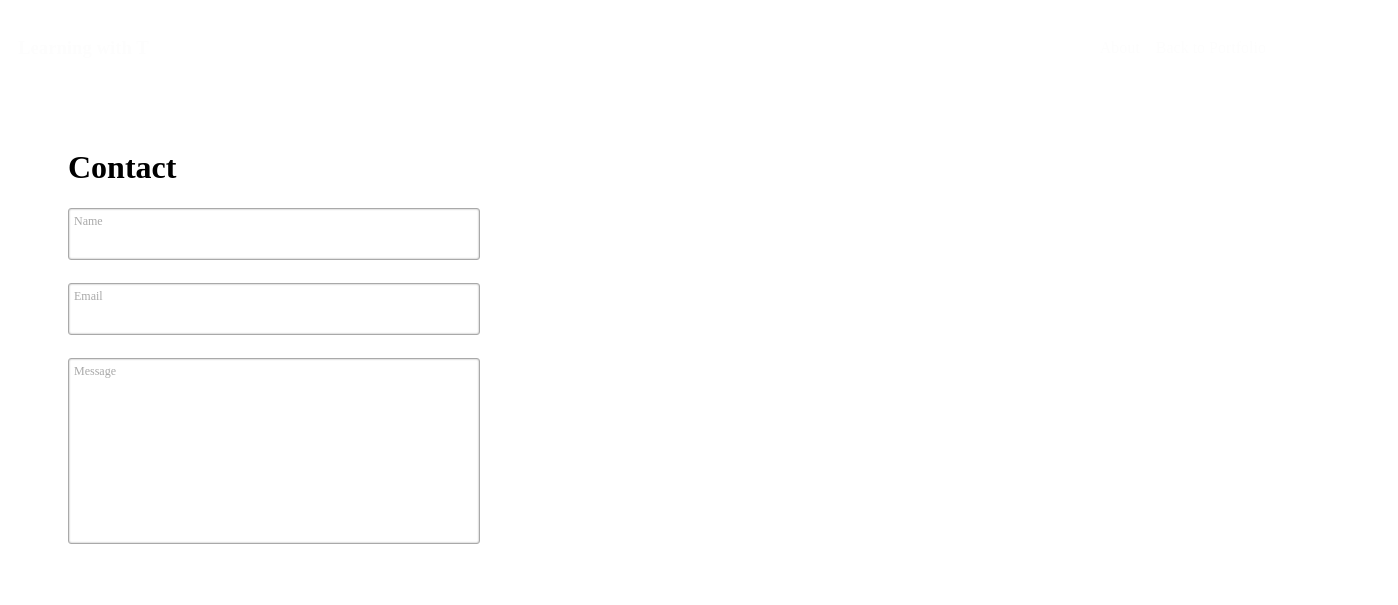
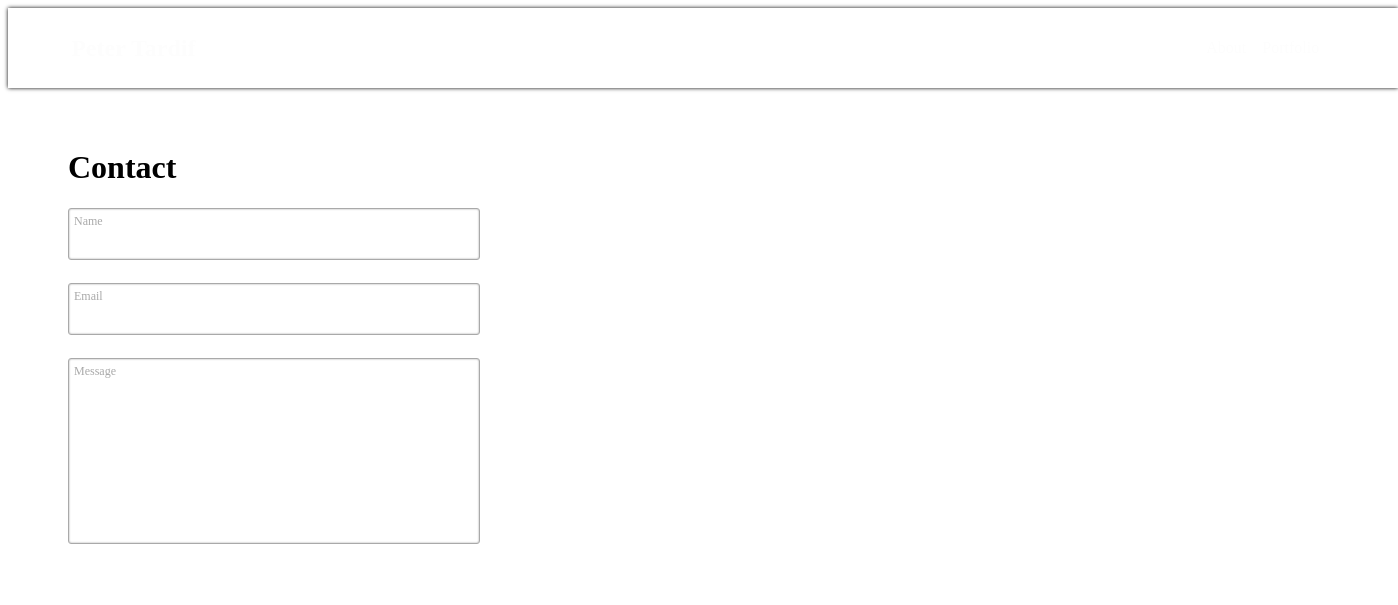
Before and after one commit to petertardif/tardif-blog, a Gatsby site: page /contact in a window 1280 px wide. Shown: the whole page, 1398 px wide, since content can reach past the window. Built offline with nearby package versions, Linux system fonts and the light colour scheme; Gatsby itself is replaced by a stand-in of ours.

Commit message:
updated styles and added styled components to header

```diff
--- a/gatsby-config.js
+++ b/gatsby-config.js
@@ -2,8 +2,8 @@ const path = require(`path`)
 
 module.exports = {
   siteMetadata: {
-    title: `Learning with T`,
-    titleTemplate: `%s · Peter Tardif's Blogg- Full Stack Developer`,
+    title: `Peter Tardif`,
+    titleTemplate: `%s · Peter Tardif - Full Stack Developer`,
     description: `The Ideas, thoughts, and words of Full Stack Developer, Peter Tardif`,
     url: `https://blog.petertardif.com`,
     featuredImage: `/images/PeterTardif.jpeg`,
--- a/src/components/header.js
+++ b/src/components/header.js
@@ -1,11 +1,60 @@
 import React from 'react';
-import styles from "../styles/header.module.css"
 import { Link, useStaticQuery, graphql } from 'gatsby';
+import styled from 'styled-components';
+
+const HeaderContainer = styled.header`
+  background-color: var(--first-color);
+  display: flex;
+  justify-content: space-between;
+  align-items: center;
+  height: 5rem;
+  margin: 0;
+  padding: 0 5%;
+  width: 100%;
+  flex: 0 0 auto;
+  box-shadow: 0px 0px 4px black;
+
+  & ul {
+    display: flex;
+    list-style: none;
+    margin: 0;
+    padding-inline-start: 0px;
+  }
+
+  & h2 {
+    display: inline;
+  }
+
+  & ul > a {
+    color: rgb(253, 253, 253);
+    display: inline-block;
+    margin-right: 1rem;
+    text-decoration: none;
+  }
+
+  & .link {
+    background-image: none;
+    color: rgb(253, 253, 253);
+    text-decoration: none;
+    text-shadow: none;
+  }
+
+  & .listlink {
+    color: rgb(253, 253, 253);
+    display: inline-block;
+    margin-right: 1rem;
+    text-decoration: none;
+  }
+
+  & .listlink:hover, .link:hover {
+    color: var(--fifth-color);
+  }
+`;
 
 export default function Header() {
   const ListLink = props => (
     <li >
-      <Link to={props.to} className={styles.listlink} >{props.children}</Link>
+      <Link to={props.to} className="listlink" >{props.children}</Link>
     </li>
   )
 
@@ -22,14 +71,14 @@ export default function Header() {
   )
 
   return (
-    <header className={styles.header}>
-      <Link to="/" className={styles.link}>
-        <h3 className={styles.h3}> {data.site.siteMetadata.title} </h3>
+    <HeaderContainer>
+      <Link to="/" className="link">
+        <h2> {data.site.siteMetadata.title} </h2>
       </Link>
-      <ul className={styles.ul} >
+      <ul >
         <ListLink to="/about/">About</ListLink>
-        <a className={styles.listlink} href="https://www.petertardif.com/">Back to Portfolio</a>
+        <a className="listlink" href="https://www.petertardif.com/">Portfolio</a>
       </ul>
-    </header>
+    </HeaderContainer>
   )
 }
--- a/src/styles/header.module.css
+++ /dev/null
@@ -1,40 +0,0 @@
-.header {
-  background-color: var(--first-color);
-  display: flex;
-  justify-content: space-between;
-  align-items: center;
-  height: 5rem;
-  margin: 0;
-  padding-left: 10px;
-  width: 100%;
-  flex: 0 0 auto;
-}
-
-ul {
-  display: flex;
-  list-style: none;
-  margin: 0;
-  padding-inline-start: 0px;
-}
-
-.link {
-  background-image: none;
-  color: rgb(253, 253, 253);
-  text-decoration: none;
-  text-shadow: none;
-}
-
-.listlink {
-  color: rgb(253, 253, 253);
-  display: inline-block;
-  margin-right: 1rem;
-  text-decoration: none;
-}
-
-.listlink:hover, .link:hover {
-  color: var(--fifth-color);
-}
-
-.h3 {
-  display: inline;
-}
```
Also changed, not shown: 1 other file.
